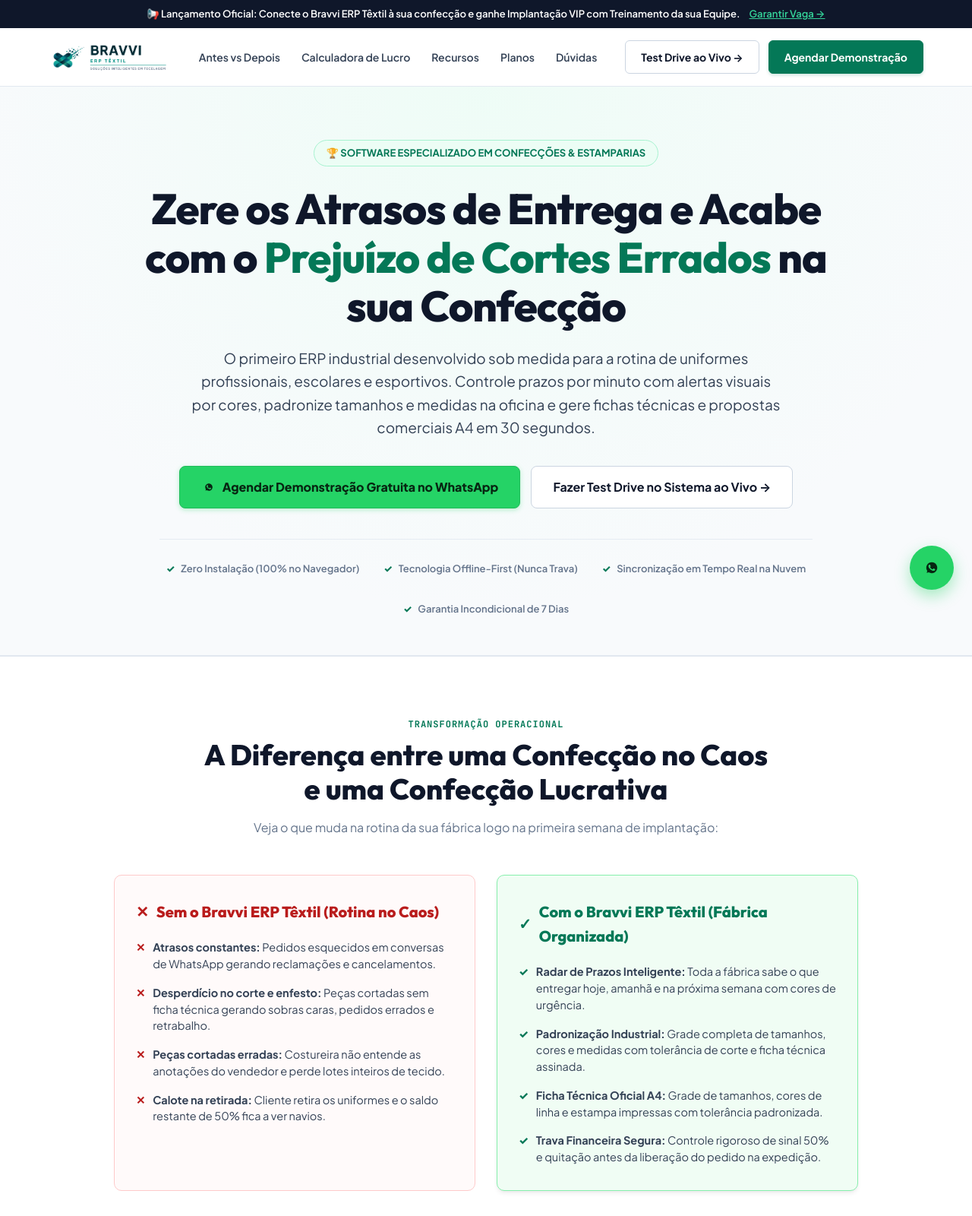
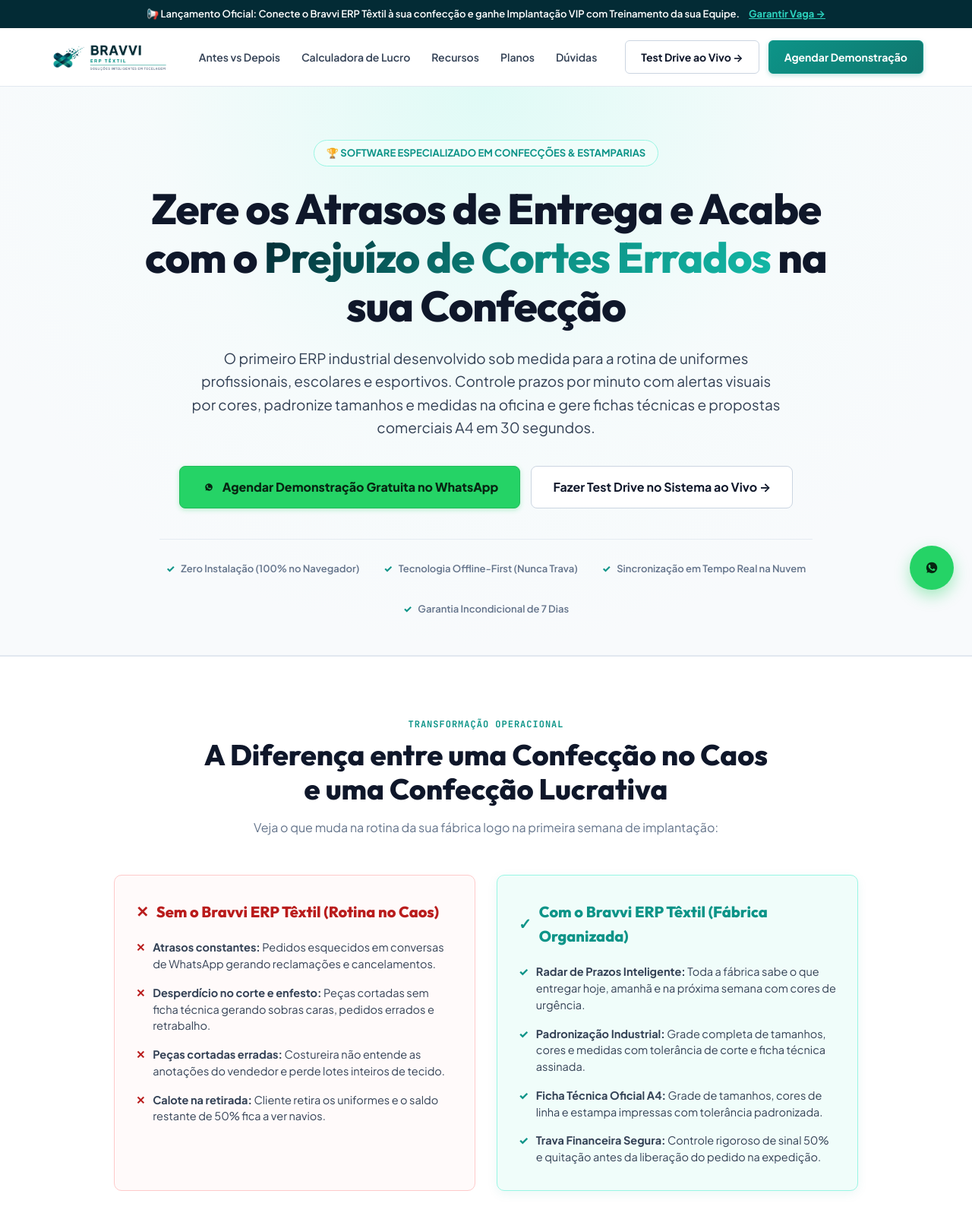
Before and after one commit to guilhermesantospf2-ops/uniformes-erp, a plain HTML site: page lp.html in a window 1280 px wide. Shown: the top 1600 px of the page at 76% size. Drawn offline with Linux system fonts and the light colour scheme.

Commit message:
feat: harmonizar paleta de cores da landing page do produto com o logotipo oficial Bravvi

```diff
--- a/lp.html
+++ b/lp.html
@@ -33,14 +33,19 @@
       --text-muted: #64748b;
       --text-light: #94a3b8;
 
-      --brand-green: #047857;
-      --brand-green-hover: #065f46;
-      --brand-green-soft: #ecfdf5;
-      --brand-green-border: #a7f3d0;
-
-      --brand-blue: #0284c7;
-      --brand-blue-soft: #f0f9ff;
-      --brand-blue-border: #bae6fd;
+      --brand-navy: #032b35; /* Navy Petróleo Oficial Bravvi */
+      --brand-teal: #0d9488; /* Teal Oficial Bravvi ERP Têxtil */
+      --brand-cyan: #2dd4bf; /* Ciano Vibrante dos Pixels */
+      --brand-gradient: linear-gradient(135deg, #032b35 0%, #0d9488 100%);
+
+      --brand-green: #0d9488;
+      --brand-green-hover: #0f766e;
+      --brand-green-soft: #f0fdfa;
+      --brand-green-border: #99f6e4;
+
+      --brand-blue: #0891b2;
+      --brand-blue-soft: #ecfeff;
+      --brand-blue-border: #a5f3fc;
 
       --urgent-red: #b91c1c;
       --urgent-red-soft: #fef2f2;
@@ -84,7 +89,7 @@
 
     /* Top Banner de Alerta / Novidade */
     .top-announcement {
-      background: var(--text-main);
+      background: var(--brand-navy);
       color: #ffffff;
       font-size: 13px;
       padding: 8px 24px;
@@ -97,8 +102,9 @@
     }
 
     .top-announcement a {
-      color: #34d399;
+      color: var(--brand-cyan);
       text-decoration: underline;
+      font-weight: 700;
       margin-left: 4px;
     }
 
@@ -132,7 +138,7 @@
     }
 
     .brand-icon {
-      background: var(--brand-green);
+      background: var(--brand-gradient);
       color: #ffffff;
       width: 34px;
       height: 34px;
@@ -154,7 +160,7 @@
     }
 
     .nav-menu a:hover {
-      color: var(--brand-green);
+      color: var(--brand-teal);
     }
 
     .header-actions {
@@ -182,17 +188,17 @@
     }
 
     .btn-primary {
-      background: var(--brand-green);
+      background: linear-gradient(135deg, #0d9488 0%, #0f766e 100%);
       color: #ffffff;
-      border-color: var(--brand-green);
-      box-shadow: 0 2px 4px rgba(4, 120, 87, 0.2);
+      border-color: #0d9488;
+      box-shadow: 0 2px 6px rgba(13, 148, 136, 0.28);
     }
 
     .btn-primary:hover {
-      background: var(--brand-green-hover);
-      border-color: var(--brand-green-hover);
+      background: linear-gradient(135deg, #0f766e 0%, #115e59 100%);
+      border-color: #0f766e;
       transform: translateY(-1px);
-      box-shadow: 0 4px 8px rgba(4, 120, 87, 0.3);
+      box-shadow: 0 4px 12px rgba(13, 148, 136, 0.4);
     }
 
     .btn-secondary {
@@ -230,7 +236,7 @@
     .hero-section {
       padding: 70px 0 50px;
       text-align: center;
-      background: radial-gradient(circle at top, rgba(236, 253, 245, 0.8) 0%, rgba(248, 250, 252, 1) 70%);
+      background: radial-gradient(circle at 50% 0%, rgba(204, 251, 241, 0.55) 0%, rgba(240, 253, 250, 0.3) 45%, rgba(248, 250, 252, 1) 75%);
       border-bottom: 1px solid var(--border-subtle);
     }
 
@@ -240,7 +246,7 @@
       gap: 8px;
       background: var(--brand-green-soft);
       border: 1px solid var(--brand-green-border);
-      color: var(--brand-green);
+      color: var(--brand-teal);
       padding: 6px 16px;
       border-radius: 20px;
       font-size: 13px;
@@ -262,7 +268,9 @@
     }
 
     .highlight-green {
-      color: var(--brand-green);
+      background: linear-gradient(135deg, #032b35 0%, #0d9488 60%, #14b8a6 100%);
+      -webkit-background-clip: text;
+      -webkit-text-fill-color: transparent;
       position: relative;
       display: inline-block;
     }
@@ -453,7 +461,7 @@
 
     .badge-red { background: #b91c1c; color: #ffffff; animation: pulseGlow 1.5s infinite; }
     .badge-amber { background: #d97706; color: #ffffff; }
-    .badge-green { background: #047857; color: #ffffff; }
+    .badge-green { background: var(--brand-teal); color: #ffffff; }
 
     /* Comparativo: Antes vs Depois */
     .comparison-section {
@@ -473,7 +481,7 @@
       font-family: var(--font-mono);
       font-size: 12px;
       font-weight: 800;
-      color: var(--brand-green);
+      color: var(--brand-teal);
       text-transform: uppercase;
       letter-spacing: 1px;
       display: block;
@@ -514,9 +522,9 @@
     }
 
     .compare-card.after {
-      background: #f0fdf4;
-      border-color: #86efac;
-      box-shadow: var(--shadow-md);
+      background: var(--brand-green-soft);
+      border-color: var(--brand-green-border);
+      box-shadow: 0 4px 14px rgba(13, 148, 136, 0.08);
     }
 
     .compare-header {
@@ -608,13 +616,13 @@
       width: 20px;
       height: 20px;
       border-radius: 50%;
-      background: var(--brand-green);
+      background: linear-gradient(135deg, #0d9488 0%, #032b35 100%);
       cursor: pointer;
-      box-shadow: 0 2px 5px rgba(0,0,0,0.2);
+      box-shadow: 0 2px 6px rgba(13, 148, 136, 0.4);
     }
 
     .calc-summary-card {
-      background: var(--brand-green-soft);
+      background: linear-gradient(180deg, #f0fdfa 0%, #e6fcf5 100%);
       border: 1.5px solid var(--brand-green-border);
       border-radius: 12px;
       padding: 32px 24px;
@@ -797,8 +805,8 @@
     }
 
     .price-box.popular {
-      border: 2px solid var(--brand-green);
-      box-shadow: var(--shadow-lg);
+      border: 2px solid var(--brand-teal);
+      box-shadow: 0 12px 28px -6px rgba(13, 148, 136, 0.18);
       background: #ffffff;
     }
 
@@ -807,7 +815,7 @@
       top: -12px;
       left: 50%;
       transform: translateX(-50%);
-      background: var(--brand-green);
+      background: var(--brand-gradient);
       color: #ffffff;
       font-size: 11px;
       font-weight: 800;
@@ -815,6 +823,7 @@
       padding: 4px 14px;
       border-radius: 20px;
       letter-spacing: 0.5px;
+      box-shadow: 0 2px 8px rgba(13, 148, 136, 0.3);
     }
 
     .plan-header-title {
@@ -909,9 +918,10 @@
     /* CTA Final */
     .cta-final {
       padding: 80px 0;
-      background: var(--text-main);
+      background: linear-gradient(180deg, #032b35 0%, #021a24 100%);
       color: #ffffff;
       text-align: center;
+      position: relative;
     }
 
     .cta-final-title {
@@ -923,7 +933,7 @@
 
     .cta-final-sub {
       font-size: 17px;
-      color: #94a3b8;
+      color: #cbd5e1;
       max-width: 680px;
       margin: 0 auto 32px;
     }
@@ -955,7 +965,7 @@
     /* Footer */
     .site-footer {
       border-top: 1px solid rgba(255, 255, 255, 0.08);
-      background: #070d17;
+      background: #02141c;
       padding: 36px 0;
       text-align: center;
       font-size: 13px;
```
Also changed, not shown: vendas.html (+45 -35 lines).
